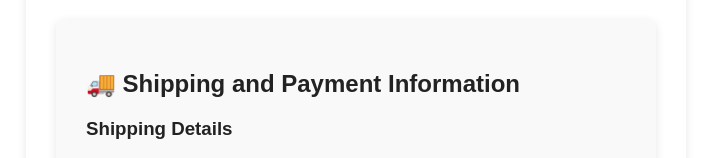
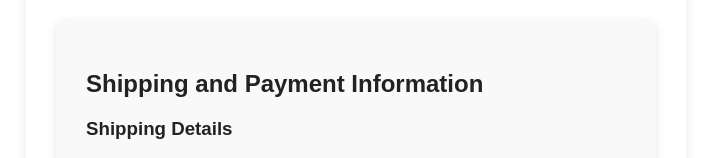
Before and after one commit to Airpod-Resell/AuraLux-, a plain HTML site: page products.html in a window 1280 px wide. Shown: the part 1189-1347 px from the top of the page, without its empty margins (284-995 px from the left). Drawn offline with Linux system fonts and the light colour scheme.

Commit message:
products.html

```diff
--- a/products.html
+++ b/products.html
@@ -174,7 +174,7 @@
     </div>
 
     <section class="shipping-payment">
-      <h2>🚚 Shipping and Payment Information</h2>
+      <h2>Shipping and Payment Information</h2>
       <h3>Shipping Details</h3>
       <p>All products are shipped via Australia Post with tracking provided. Orders are processed within 1–2 business days. Standard shipping takes 3–7 business days within Australia.</p>
       <h3>Payment Methods</h3>
```
